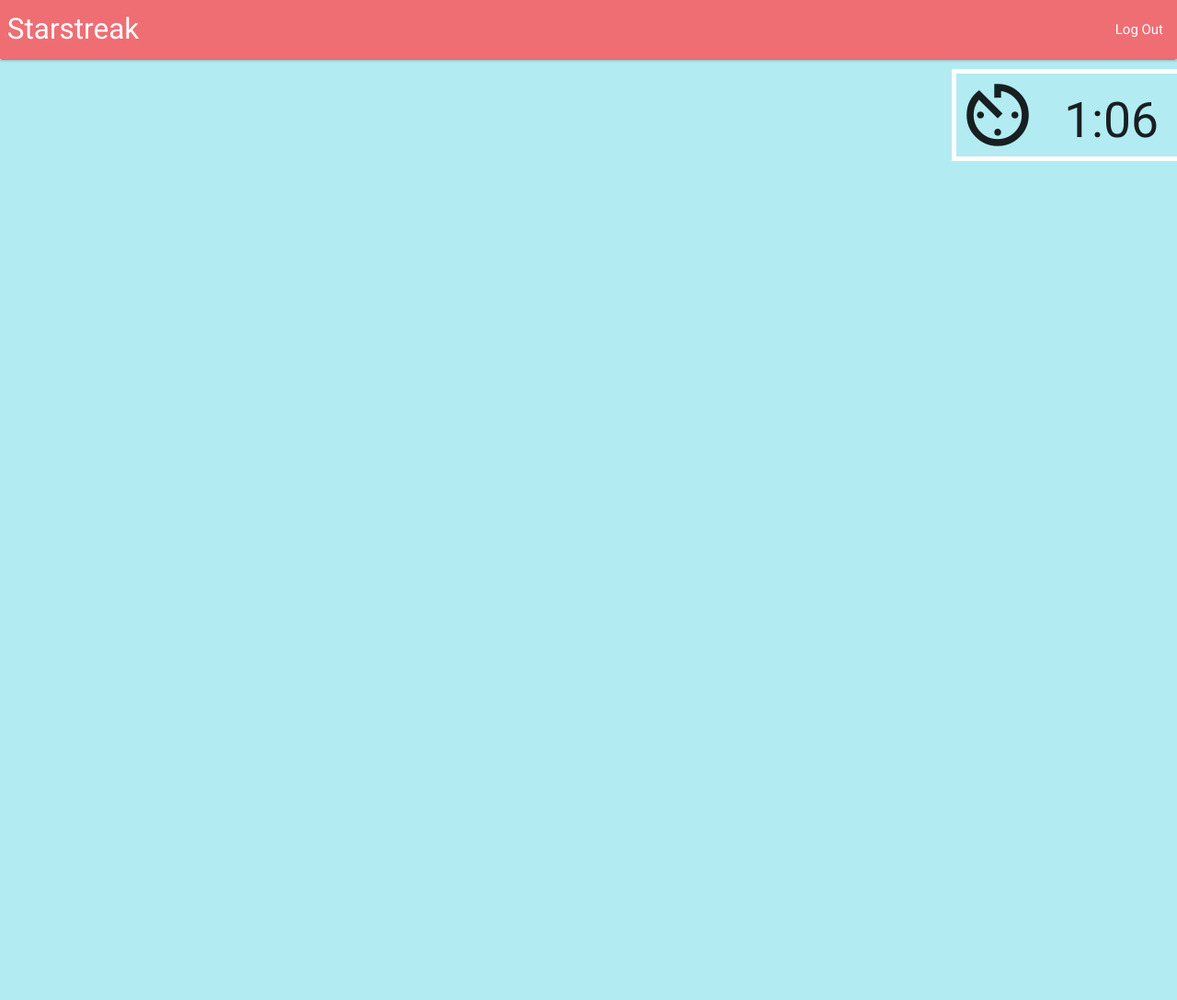
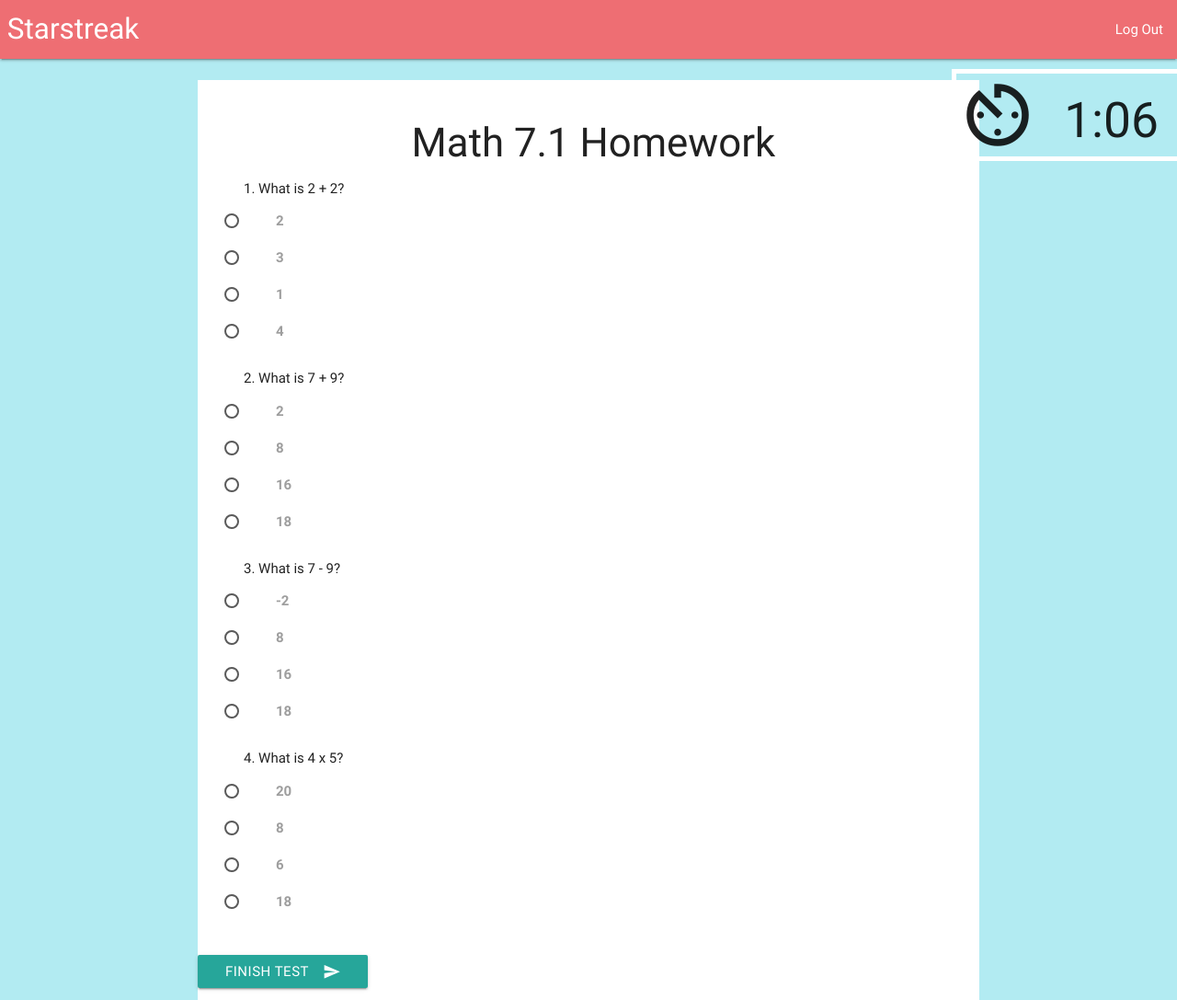
Before and after one commit to SPriyaJain/local-hack-day, a plain HTML site: page test.html in a window 1280 px wide. Shown: the whole page at 92% size. Before the commit the page ends 800 px from the top, so only its background shows below. Drawn offline with Linux system fonts and the light colour scheme.

Commit message:
Finish test page

```diff
--- a/css/style.css
+++ b/css/style.css
@@ -17,6 +17,7 @@ form {
 
 div.nav-wrapper {
 	color: #80deea;
+
 }
 
 div.timer {
@@ -33,3 +34,10 @@ h2 {
 	right: 20px;
 	position: absolute;
 }
+
+div.testpage {
+	width:850px;
+	height:1000px;
+	background-color:white;
+	margin: 0 auto;
+}
--- a/test.html
+++ b/test.html
@@ -21,4 +21,93 @@
   	<i class="large material-icons">av_timer</i>
   	<h2>1:06</h2>
   </div>
+  &nbsp;
+ <div class="testpage">
+ 		&nbsp;
+ 	<h3 style="text-align: center;">&nbsp;Math 7.1 Homework</h3></center>
+ 		<form action="#">
+ 	<h6 style="text-indent: 50px;">1. What is 2 + 2?</h6>
+    <p style="text-indent: 25px;">
+      <input name="group1" type="radio" id="test1" />
+      <label for="test1">2</label>
+    </p>
+    <p style="text-indent: 25px;">
+      <input name="group1" type="radio" id="test2" />
+      <label for="test2">3</label>
+    </p>
+    <p style="text-indent: 25px;">
+      <input name="group1" type="radio" id="test3"  />
+      <label for="test3">1</label>
+    </p>
+    <p style="text-indent: 25px;">
+        <input name="group1" type="radio" id="test4" />
+        <label for="test4">4</label>
+    </p>
+  		</form>
+  	</br>
+  		<form action="#">
+ 	<h6 style="text-indent: 50px;">2. What is 7 + 9?</h6>
+    <p style="text-indent: 25px;">
+      <input name="group1" type="radio" id="test1" />
+      <label for="test1">2</label>
+    </p>
+    <p style="text-indent: 25px;">
+      <input name="group1" type="radio" id="test2" />
+      <label for="test2">8</label>
+    </p>
+    <p style="text-indent: 25px;">
+      <input name="group1" type="radio" id="test3"  />
+      <label for="test3">16</label>
+    </p>
+    <p style="text-indent: 25px;">
+        <input name="group1" type="radio" id="test4" />
+        <label for="test4">18</label>
+    </p>
+  		</form>
+  		</br>
+  		<form action="#">
+ 	<h6 style="text-indent: 50px;">3. What is 7 - 9?</h6>
+    <p style="text-indent: 25px;">
+      <input name="group1" type="radio" id="test1" />
+      <label for="test1">-2</label>
+    </p>
+    <p style="text-indent: 25px;">
+      <input name="group1" type="radio" id="test2" />
+      <label for="test2">8</label>
+    </p>
+    <p style="text-indent: 25px;">
+      <input name="group1" type="radio" id="test3"  />
+      <label for="test3">16</label>
+    </p>
+    <p style="text-indent: 25px;">
+        <input name="group1" type="radio" id="test4" />
+        <label for="test4">18</label>
+    </p>
+  		</form>
+  		</br>
+  		<form action="#">
+ 	<h6 style="text-indent: 50px;">4. What is 4 x 5?</h6>
+    <p style="text-indent: 25px;">
+      <input name="group1" type="radio" id="test1" />
+      <label for="test1">20</label>
+    </p>
+    <p style="text-indent: 25px;">
+      <input name="group1" type="radio" id="test2" />
+      <label for="test2">8</label>
+    </p>
+    <p style="text-indent: 25px;">
+      <input name="group1" type="radio" id="test3"  />
+      <label for="test3">6</label>
+    </p>
+    <p style="text-indent: 25px;">
+        <input name="group1" type="radio" id="test4" />
+        <label for="test4">18</label>
+    </p>
+  		</form>
+  	<br/>
+  	<br/>
+  	<button class="btn waves-effect waves-light" type="submit" name="action">Finish Test
+    <i class="material-icons right">send</i>
+  </button>
+ </div>
 </body>
```
